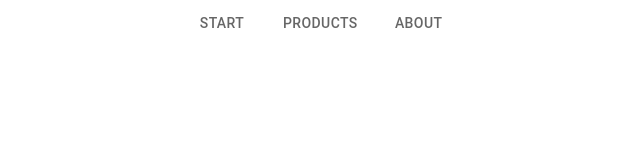
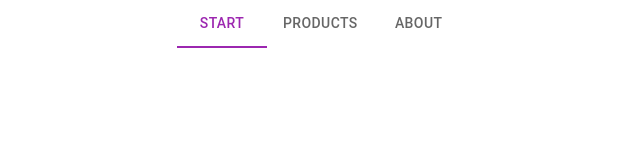
Before and after one commit to OliviaIsberg/ducky, a React (Create React App) app: page / in a window 1280 px wide. Shown: the top 160 px of the page, without its empty margins (37-677 px from the left). Built offline with nearby package versions, Linux system fonts and the light colour scheme.

Commit message:
fix default value

```diff
--- a/src/components/Header/Header.tsx
+++ b/src/components/Header/Header.tsx
@@ -6,7 +6,7 @@ interface HeaderProps {}
 
 const Header: FC<HeaderProps> = () => {
   let navigate = useNavigate()
-  const [value, setValue] = useState('start')
+  const [value, setValue] = useState('/')
 
   const handleChange = (event: React.SyntheticEvent, newValue: string) => {
     setValue(newValue)
```
